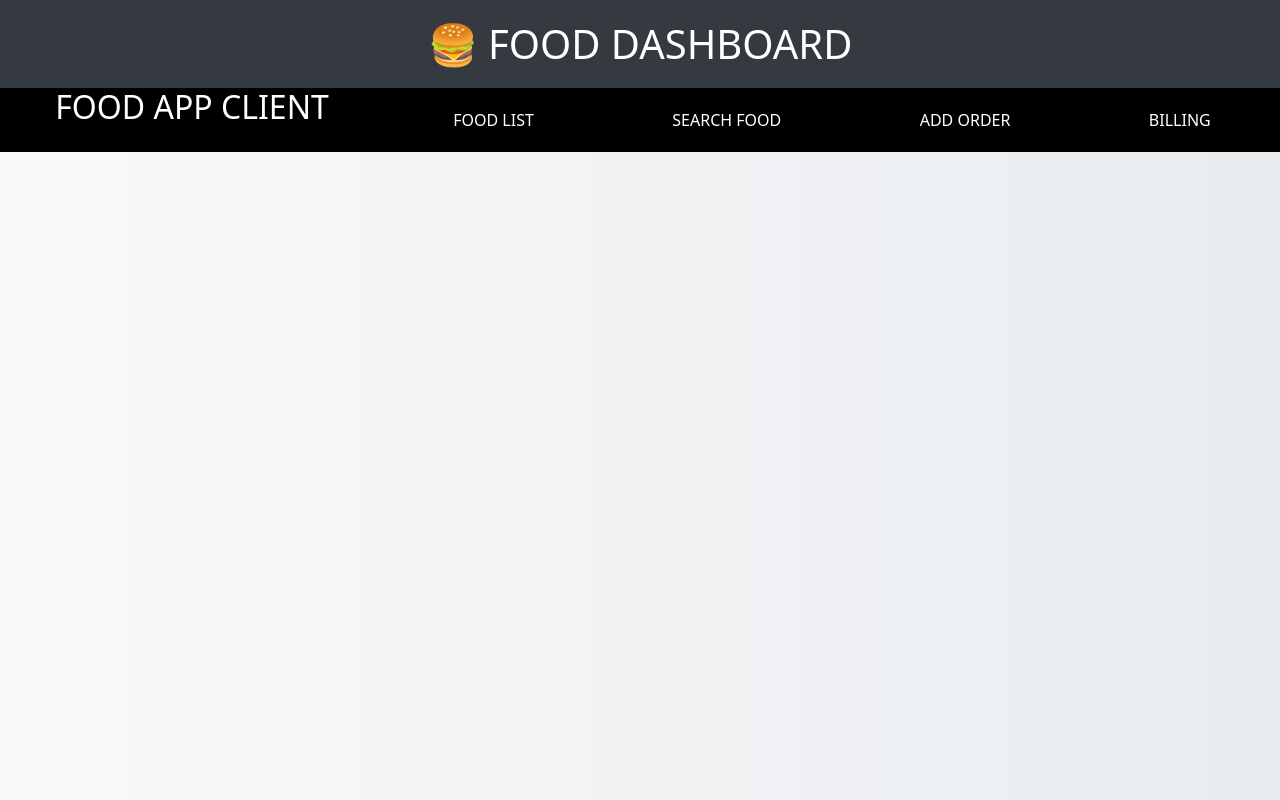
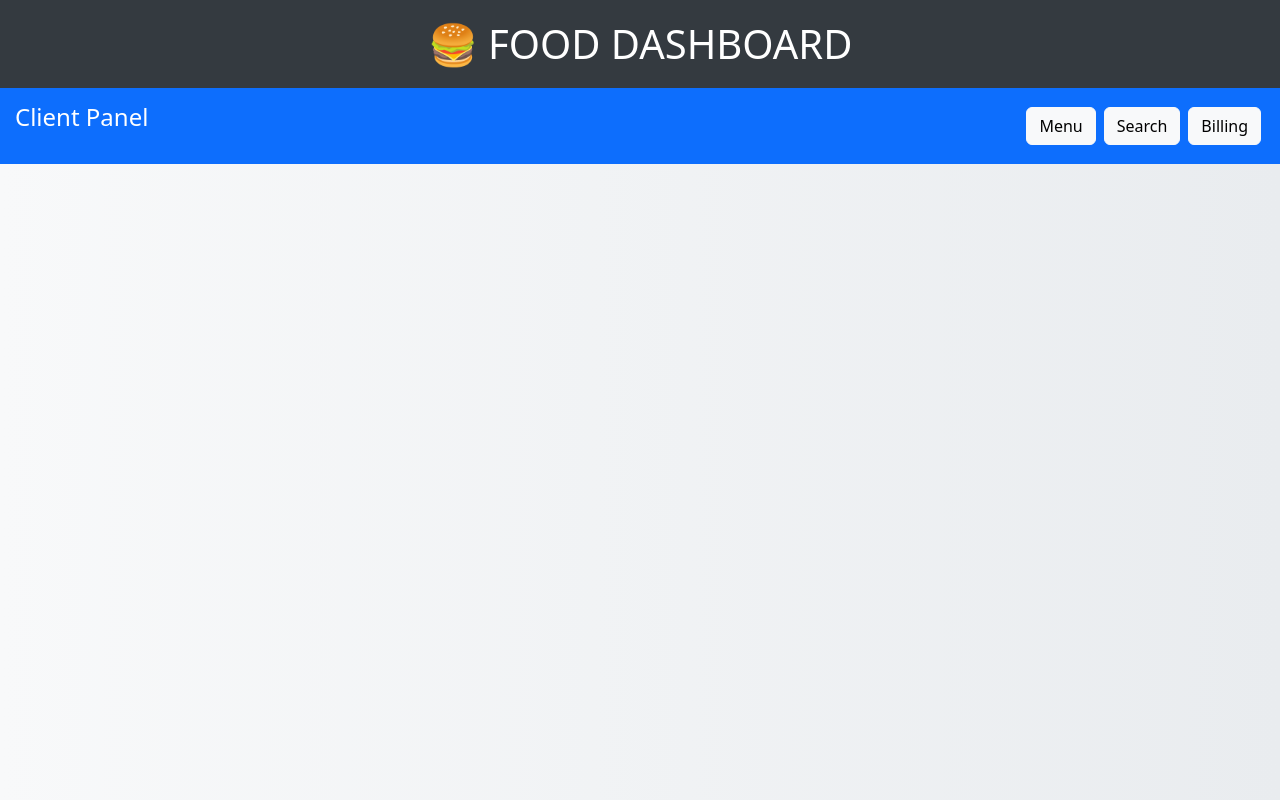
Before and after one commit to Aditya-kr-01/FoodDash, a React (Create React App) app in the folder FRONTEND/foodapp/: page /navclient in a window 1280 px wide. Built offline with nearby package versions, Linux system fonts and the light colour scheme.

Commit message:
navclient

```diff
--- a/FRONTEND/foodapp/src/component/NavClient.js
+++ b/FRONTEND/foodapp/src/component/NavClient.js
@@ -1,21 +1,23 @@
-import React from 'react'
-import "./Nav.css"
+import React from 'react';
+import { Link } from 'react-router-dom';
+
 function NavClient() {
   return (
-    <div className='mConatiner'>
+    <div style={{
+      display: "flex",
+      justifyContent: "space-between",
+      background: "#0d6efd",
+      padding: "15px"
+    }}>
+      <h4 style={{ color: "white" }}>Client Panel</h4>
 
-      <div className='lContainer'>
-       <h2> FOOD APP CLIENT</h2>
-      </div>
-      <div className='rContainer'>
-
-        <a href="/foodlist">FOOD LIST</a>
-       <a href="/sfoodclient"> SEARCH FOOD</a>
-       <a href="/addorder">ADD ORDER</a>
-        <a href="/billing">BILLING</a>
+      <div>
+        <Link to="/foodlistclient" className="btn btn-light m-1">Menu</Link>
+        <Link to="/sfoodclient" className="btn btn-light m-1">Search</Link>
+        <Link to="/billing" className="btn btn-light m-1">Billing</Link>
       </div>
     </div>
-  )
+  );
 }
 
-export default NavClient
+export default NavClient;
```
